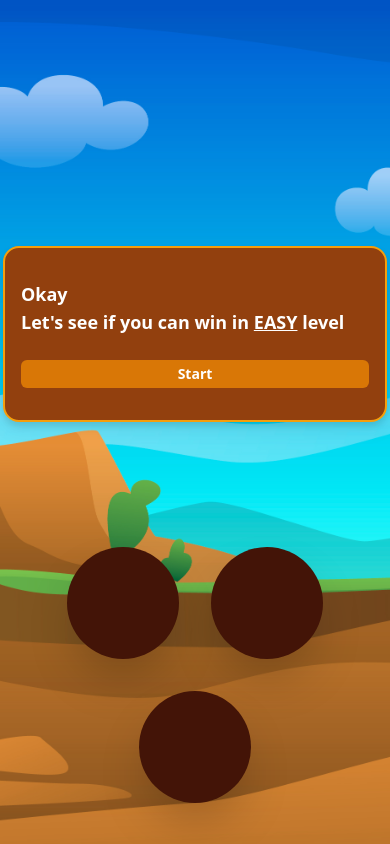
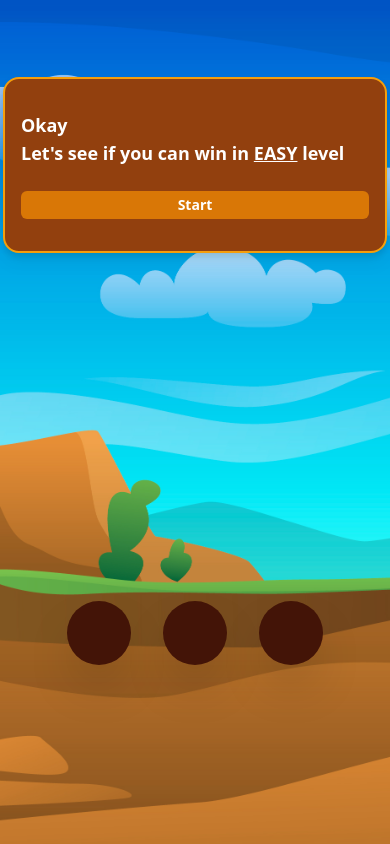
Before and after one commit to ilhamcendana/bring-me-the-mole, a Next.js app: page /play in a window 390 px wide. Built offline with nearby package versions, Linux system fonts and the light colour scheme.

Commit message:
fix: fix responsive scss

```diff
--- a/src/local-components/play/Play.module.scss
+++ b/src/local-components/play/Play.module.scss
@@ -1,10 +1,10 @@
 @import "../../styles/animations";
 
 .mole_container {
-  @apply w-full h-screen;
+  @apply w-full h-[100svh];
 
   .container {
-    @apply w-full h-[50%] flex flex-col justify-end items-center;
+    @apply w-full h-[30%] lg:h-[50%] flex flex-col justify-end items-center;
 
     .game_box {
       @apply bg-amber-800 flex flex-col justify-center max-w-sm w-full min-h-44 rounded-2xl border-2 border-amber-500 drop-shadow-lg p-4 gap-6;
@@ -28,13 +28,13 @@
   }
 
   .mole_container_inner {
-    @apply absolute left-0 top-[60%] bottom-0 right-0 flex items-center;
+    @apply absolute left-0 top-[50%] lg:top-[60%] bottom-0 right-0 flex items-center;
 
     .inner_container {
       @apply mx-auto w-full flex flex-wrap gap-8 justify-center;
 
       .mole {
-        @apply bg-orange-950 w-28 h-28 rounded-full shadow-2xl flex justify-center items-center cursor-pointer;
+        @apply bg-orange-950 w-16 h-16 lg:w-28 lg:h-28 rounded-full shadow-2xl flex justify-center items-center cursor-pointer;
 
         img {
           @include popUp(.3s);
```
